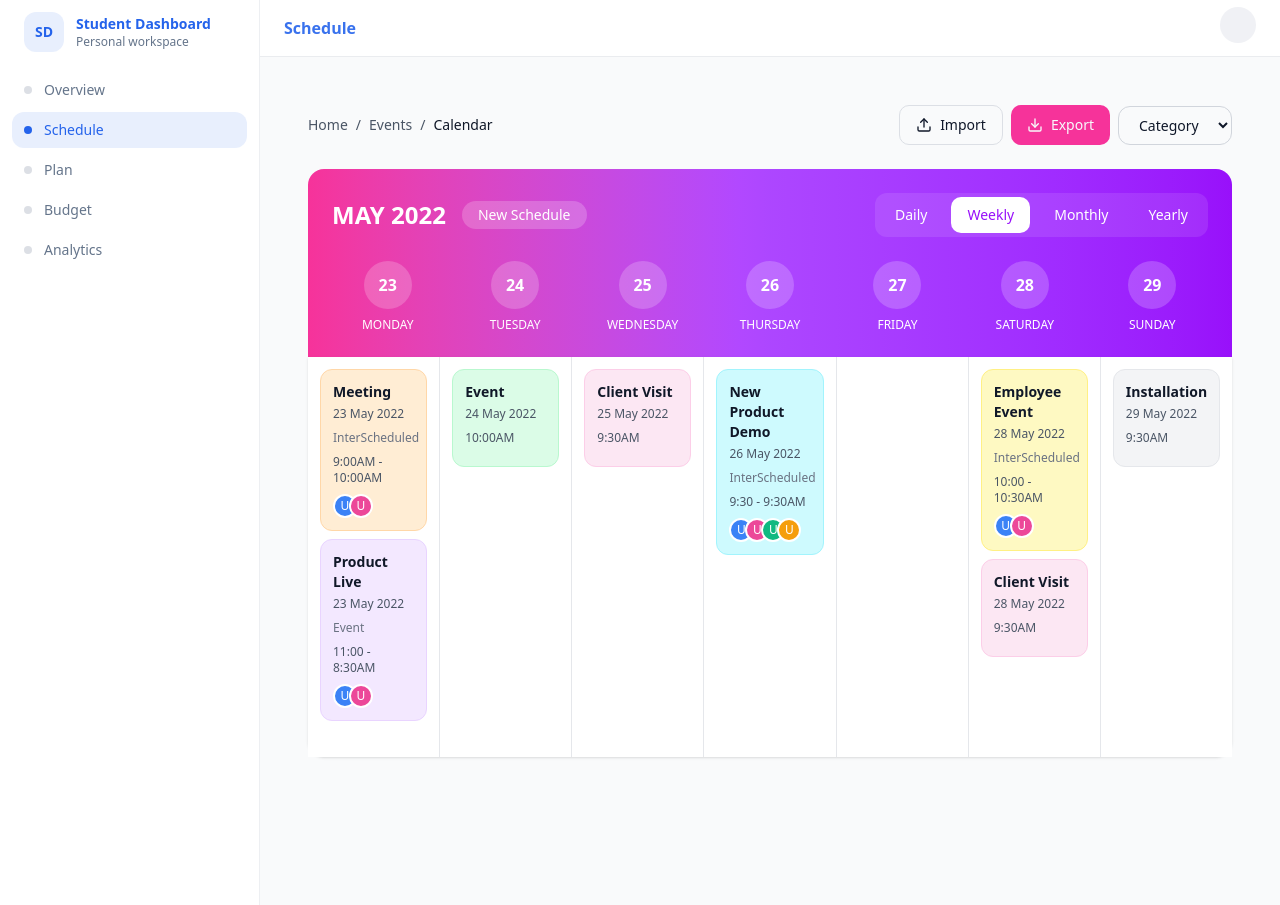
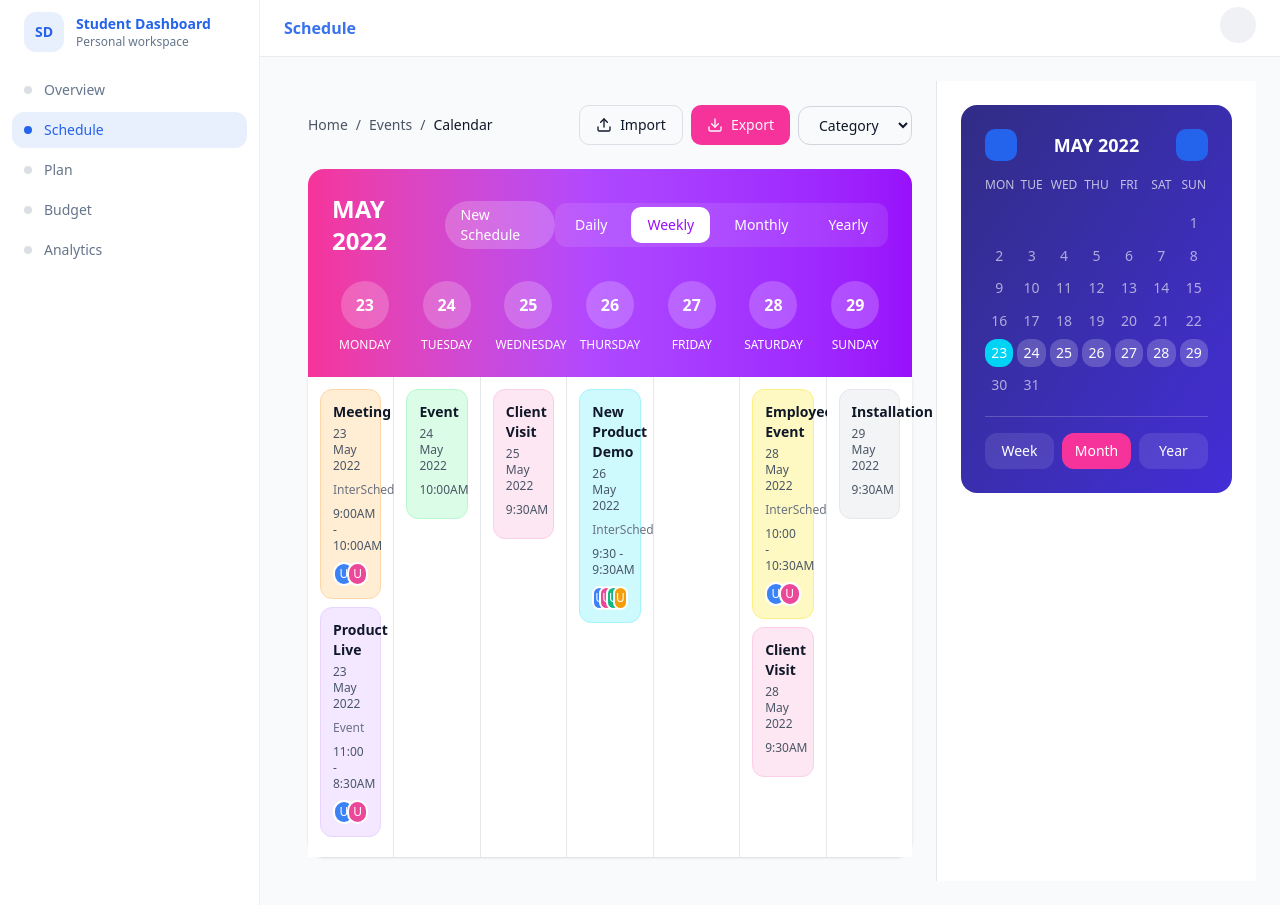
Before and after one commit to group6-dashboard/student-dashboard, a Next.js app: page /schedule in a window 1280 px wide. Built offline with nearby package versions, Linux system fonts and the light colour scheme.

Commit message:
Update MiniCalender component

```diff
--- a/src/app/(dashboard)/schedule/page.tsx
+++ b/src/app/(dashboard)/schedule/page.tsx
@@ -4,6 +4,7 @@ import { useState, useEffect } from 'react';
 import { Calendar as CalendarIcon, ChevronLeft, ChevronRight, Download, Upload } from 'lucide-react';
 import { Button } from '@/components/ui/button';
 import EventCard from '@/components/EventCard';
+import MiniCalendar from '@/components/MiniCalendar';
 
 export interface Event {
   id: string;
@@ -251,8 +252,10 @@ export default function CalendarPage() {
             </div>
           </div>
         </div>
-
-
+         {/* Right Sidebar */}
+        { <div className="w-80 bg-white border-l border-gray-200 p-6 space-y-6">
+          <MiniCalendar currentDate={currentDate} />
+        </div>}
       </div>
     </div>
   );
--- a/src/components/MiniCalendar.tsx
+++ b/src/components/MiniCalendar.tsx
@@ -0,0 +1,94 @@
+'use client';
+
+import { useState } from 'react';
+import { ChevronLeft, ChevronRight } from 'lucide-react';
+import { Button } from '@/components/ui/button';
+
+interface MiniCalendarProps {
+  currentDate: Date;
+}
+
+export default function MiniCalendar({ currentDate }: MiniCalendarProps) {
+  const [selectedDate, setSelectedDate] = useState(new Date(2022, 4, 23));
+  const [calendarView, setCalendarView] = useState<'Week' | 'Month' | 'Year'>('Month');
+
+  const daysInMonth = new Date(2022, 5, 0).getDate();
+  const firstDayOfMonth = new Date(2022, 4, 1).getDay();
+  const adjustedFirstDay = firstDayOfMonth === 0 ? 6 : firstDayOfMonth - 1;
+
+  const monthDays = Array.from({ length: daysInMonth }, (_, i) => i + 1);
+  const emptyDays = Array.from({ length: adjustedFirstDay }, (_, i) => i);
+
+  const isToday = (day: number) => {
+    return day === 23;
+  };
+
+  const isInRange = (day: number) => {
+    return day >= 23 && day <= 29;
+  };
+
+  return (
+    <div className="bg-gradient-to-br from-indigo-900 to-indigo-700 rounded-2xl p-6 text-white">
+      <div className="flex items-center justify-between mb-4">
+        <Button
+          className="text-white hover:bg-white/10 h-8 w-8"
+        >
+          <ChevronLeft className="w-4 h-4" />
+        </Button>
+        <h3 className="text-lg font-bold">MAY 2022</h3>
+        <Button
+          className="text-white hover:bg-white/10 h-8 w-8"
+        >
+          <ChevronRight className="w-4 h-4" />
+        </Button>
+      </div>
+
+      <div className="grid grid-cols-7 gap-1 mb-4">
+        {['MON', 'TUE', 'WED', 'THU', 'FRI', 'SAT', 'SUN'].map((day) => (
+          <div key={day} className="text-center text-xs font-medium opacity-70">
+            {day}
+          </div>
+        ))}
+      </div>
+
+      <div className="grid grid-cols-7 gap-1 mb-4">
+        {emptyDays.map((i) => (
+          <div key={`empty-${i}`} className="aspect-square" />
+        ))}
+        {monthDays.map((day) => (
+          <button
+            key={day}
+            onClick={() => setSelectedDate(new Date(2022, 4, day))}
+            className={`aspect-square rounded-lg flex items-center justify-center text-sm font-medium transition-colors ${
+              isToday(day)
+                ? 'bg-cyan-400 text-white'
+                : isInRange(day)
+                ? 'bg-white/20 text-white'
+                : 'text-white/60 hover:bg-white/10'
+            }`}
+          >
+            {day}
+          </button>
+        ))}
+      </div>
+
+      <div className="border-t border-white/20 pt-4">
+        <div className="flex gap-2">
+          {(['Week', 'Month', 'Year'] as const).map((view) => (
+            <button
+              key={view}
+              onClick={() => setCalendarView(view)}
+              className={`flex-1 py-2 rounded-lg text-sm font-medium transition-colors ${
+                calendarView === view
+                  ? 'bg-pink-500 text-white'
+                  : 'bg-white/10 text-white hover:bg-white/20'
+              }`}
+            >
+              {view}
+            </button>
+          ))}
+        </div>
+      </div>
+    </div>
+  );
+}
```
